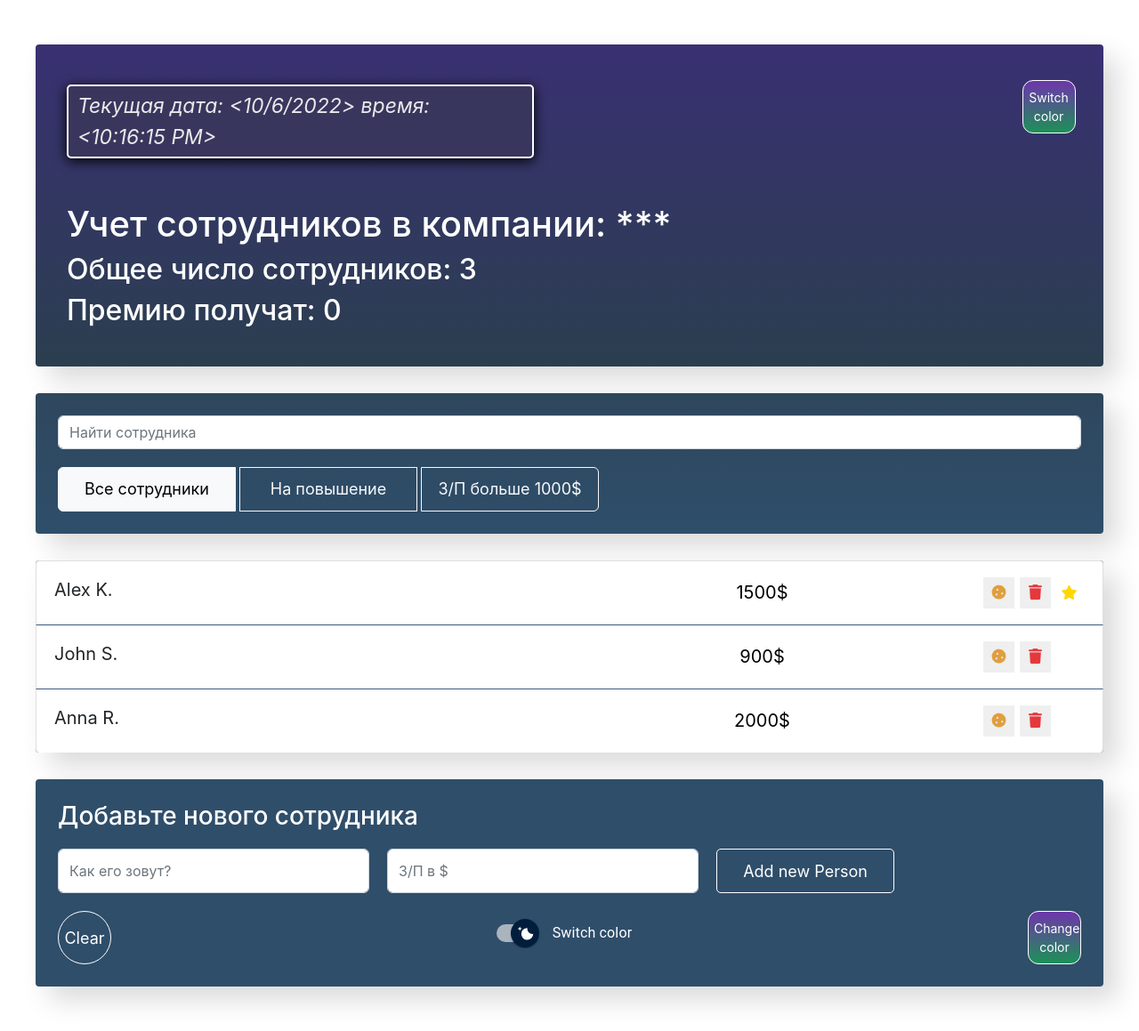
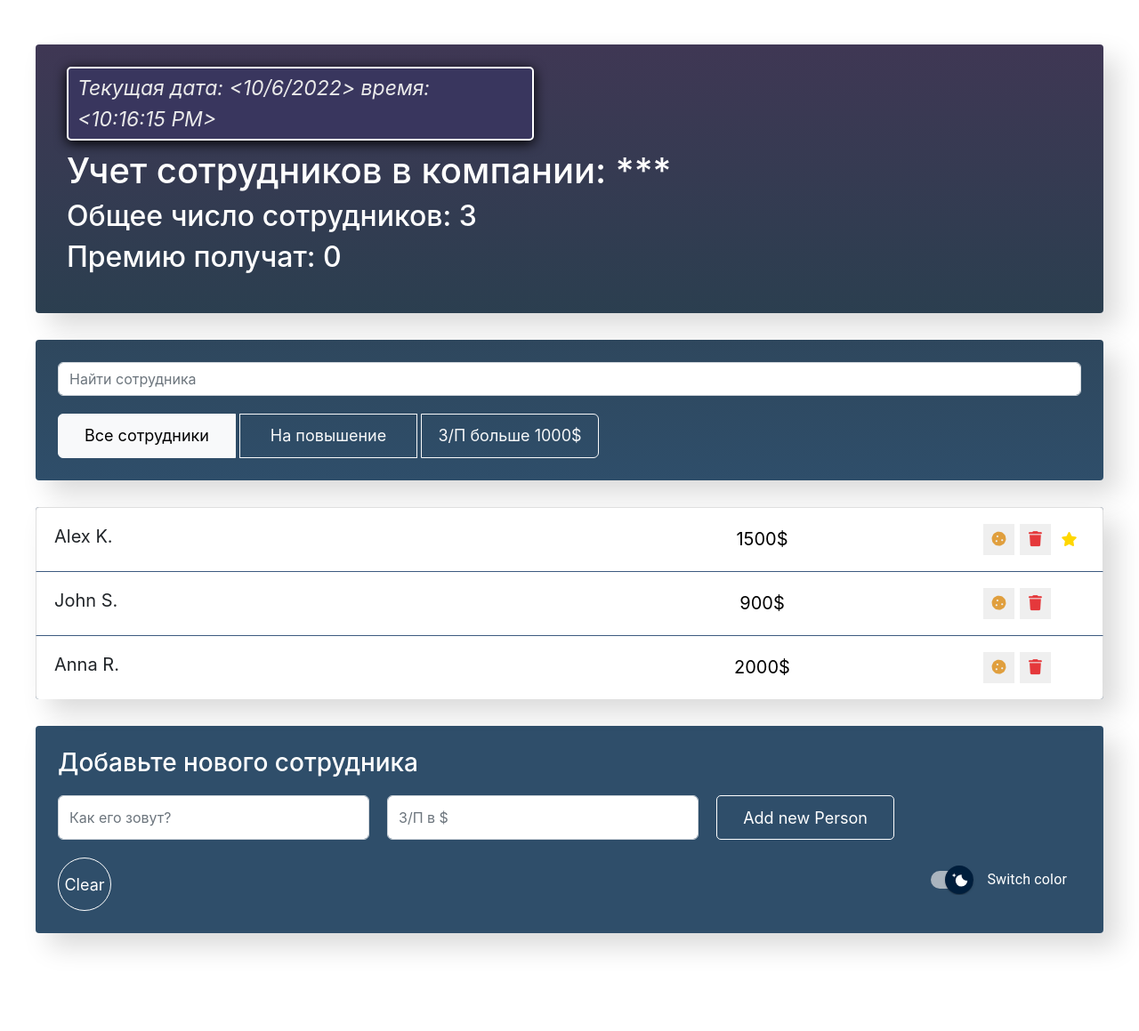
Before and after one commit to kleykovsky/employees, a React (Create React App) app: page / in a window 1280 px wide. Shown: the whole page at 89% size. After the commit the page ends 1099 px from the top, so only its background shows below. Built offline with nearby package versions, Linux system fonts and the light colour scheme.

Commit message:
rev: 2.2

```diff
--- a/src/components/app-info/app-info.js
+++ b/src/components/app-info/app-info.js
@@ -3,6 +3,7 @@ import classes from "./app-info.module.css";
 import ButtonSquare from "../UI/Buttons/ButtonSquare";
 import styled from "styled-components";
 import {useState} from "react";
+import ButtonSwitch from "../UI/Buttons/ButtonSwitch";
 
 
 const AppInfo = (props) => {
@@ -16,13 +17,9 @@ const AppInfo = (props) => {
            curTime,} = props
     return (
         <div className={classes.appInfo}>
-            <div className={classes.wrapper}>
-                <ButtonSquare text={'Switch color'}/>
-            </div>
             <span className={classes.appSpanDate}>
                 {`Текущая дата: <${curData}> время: <${curTime}>`}
             </span>
-
             <h1>{txtH1} </h1>
             <h2>{txtH2} {employees} </h2>
             <h2>{txtH3} {increased} </h2>
--- a/src/components/app-info/app-info.module.css
+++ b/src/components/app-info/app-info.module.css
@@ -2,7 +2,7 @@
     display: flex;
     flex-direction: column;
     padding: 35px;
-    background: linear-gradient(to top, rgba(6, 29, 49, 0.85), #393072);
+    background: linear-gradient(to top, rgba(6, 29, 49, 0.85), #3f3754);
     border-radius: 4px;
     box-shadow: 15px 15px 30px rgba(0,0,0, .15);
     color: #fff;
@@ -20,7 +20,7 @@
     box-shadow: 0 3px 14px black;
     background-color: #39365e;
     margin-right: 200px;
-    bottom: 50px;
+    bottom: 10px;
 }
 
 .wrapper {
--- a/src/components/employees-add-form/emloyees-add-form.css
+++ b/src/components/employees-add-form/emloyees-add-form.css
@@ -10,7 +10,8 @@
   margin: 20px 0 20px 0;
 }
 .bgColor {
-  background-color: #daa13a;
+  background-color: rgb(35, 35, 37);
+  border: 3px solid #54b296;
 }
 .add-form input {
   width: 350px;
--- a/src/components/employees-add-form/employees-add-form.js
+++ b/src/components/employees-add-form/employees-add-form.js
@@ -84,7 +84,6 @@ class EmployeesAddForm extends Component {
         if(changeColor) bgColor += ' bgColor';
 
 
-
         return(
             <div className={bgColor}>
                 <h3>{title}</h3>
@@ -112,8 +111,8 @@ class EmployeesAddForm extends Component {
                     <ButtonCircle text={'Clear'}
                                   rend={this.clrVal}/>
                     <ButtonSwitch change={this.changeColor}/>
-                    <ButtonSquare text={'Change color'}
-                                  changeColor={this.changeColor}/>
+                    {/*<ButtonSquare text={'Change color'}*/}
+                    {/*              changeColor={this.changeColor}/>*/}
 
                 </div>
             </div>
```
